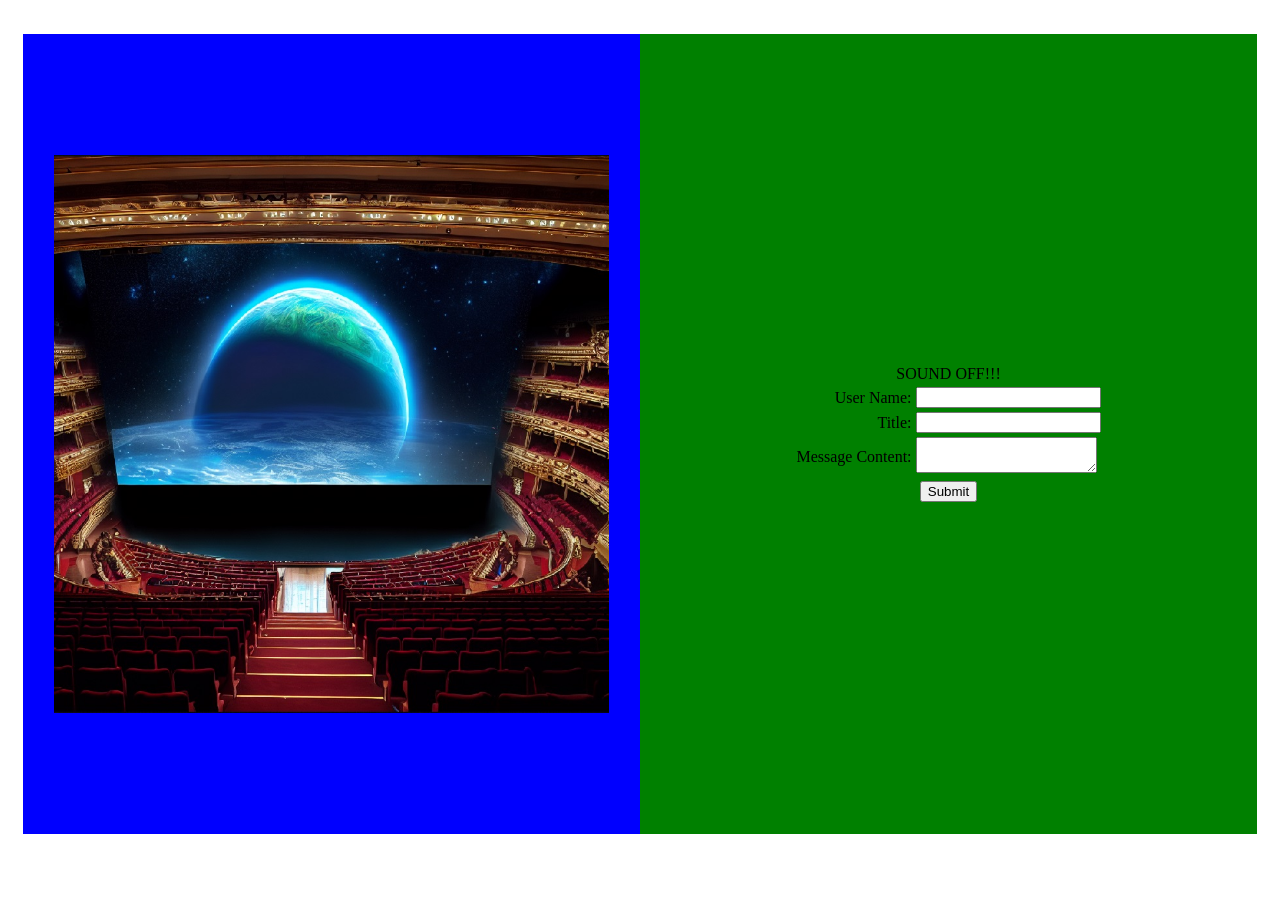
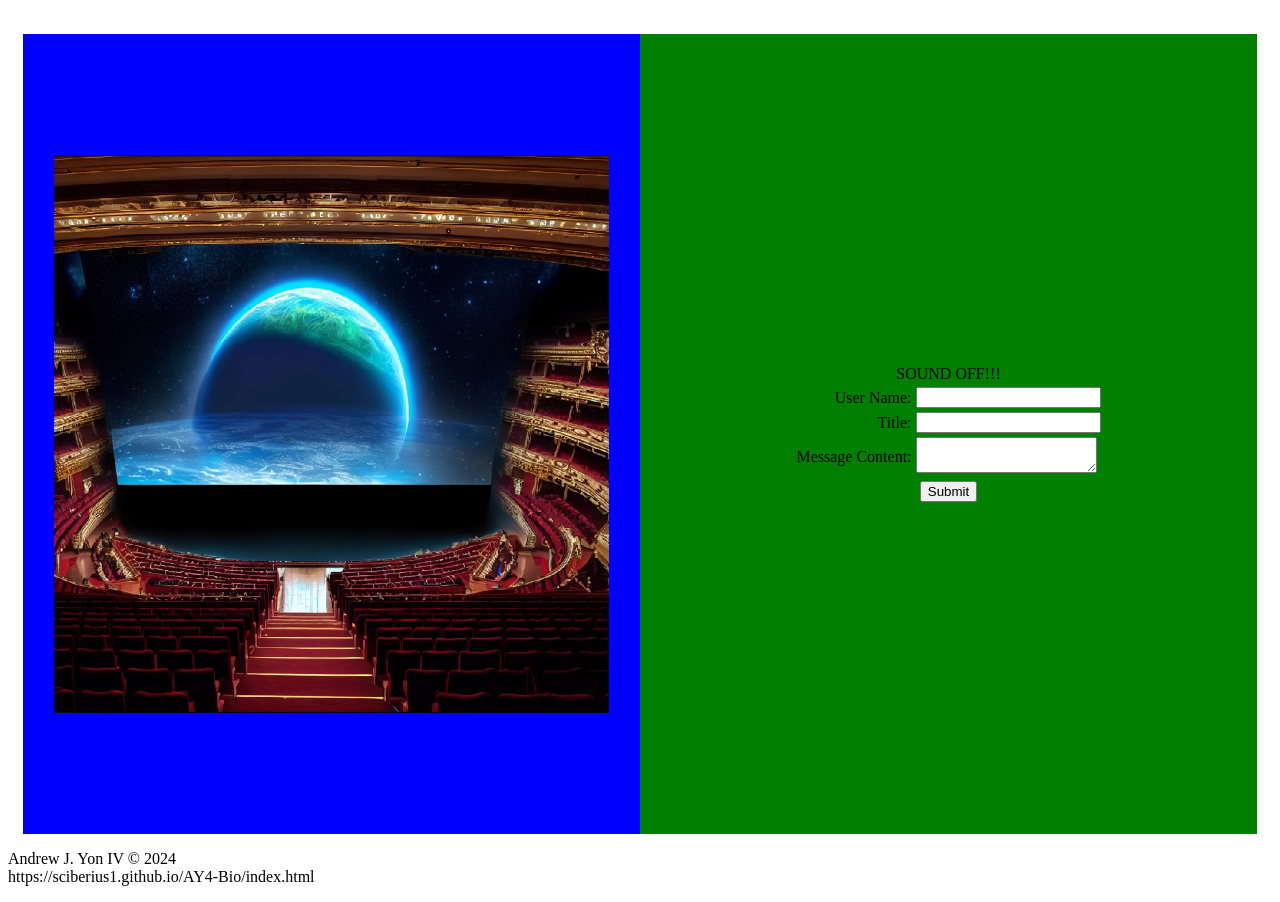
Before and after one commit to Sciberius1/Blog, a plain HTML site: page index.html in a window 1280 px wide. Shown: the part 69-971 px from the top of the page. Before the commit the page ends 918 px from the top, so only its background shows below. Drawn offline with Linux system fonts and the light colour scheme.

Commit message:
added the footer and completed the readme.md file, is this enough commits yet???

```diff
--- a/index.html
+++ b/index.html
@@ -28,5 +28,6 @@
             </div>
         </div>
     </div>
-
+<footer>
+    <p>Andrew J. Yon IV &copy; 2024 <br>https://sciberius1.github.io/AY4-Bio/index.html</p>
 </html>
```
Also changed, not shown: 2 other files.
